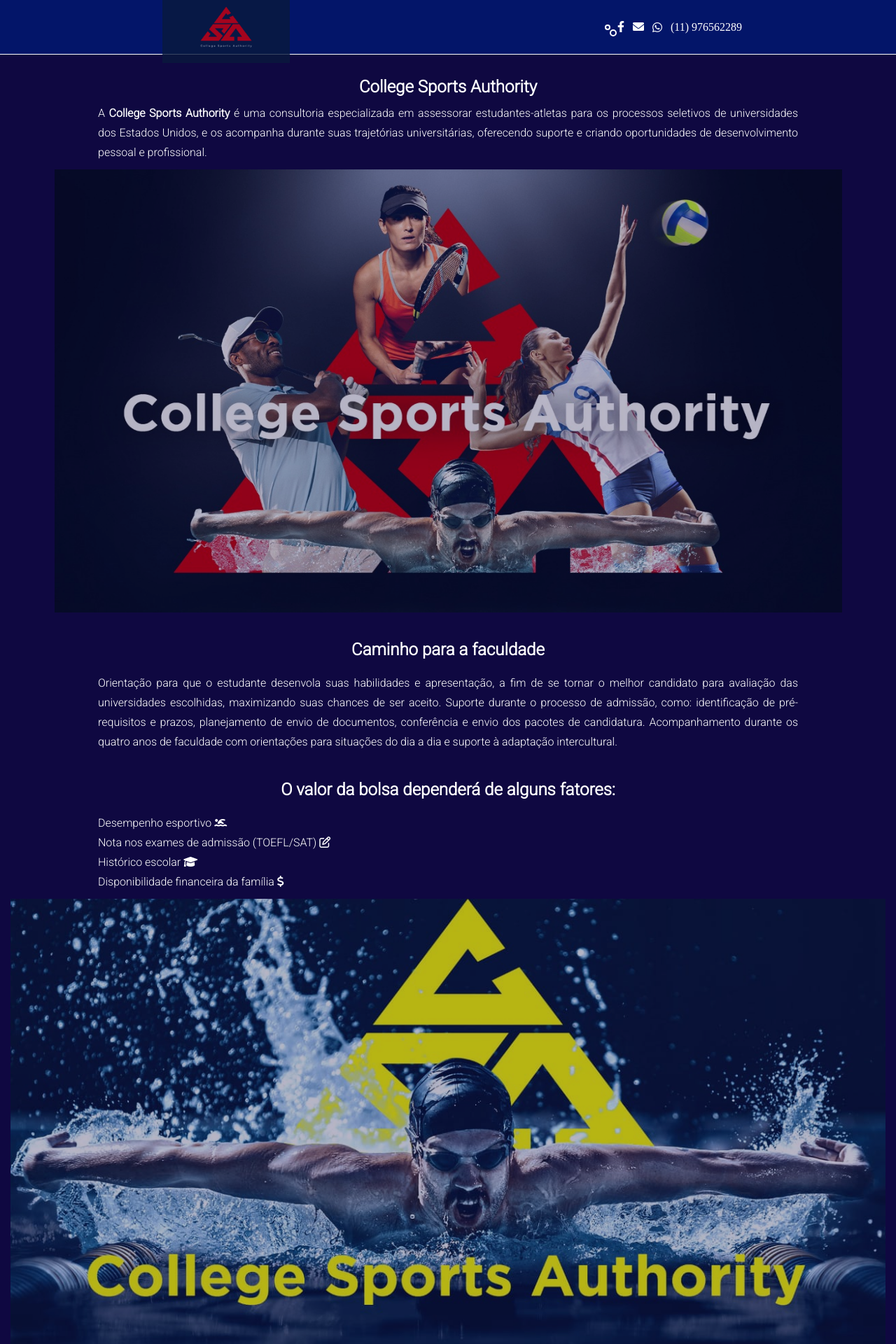
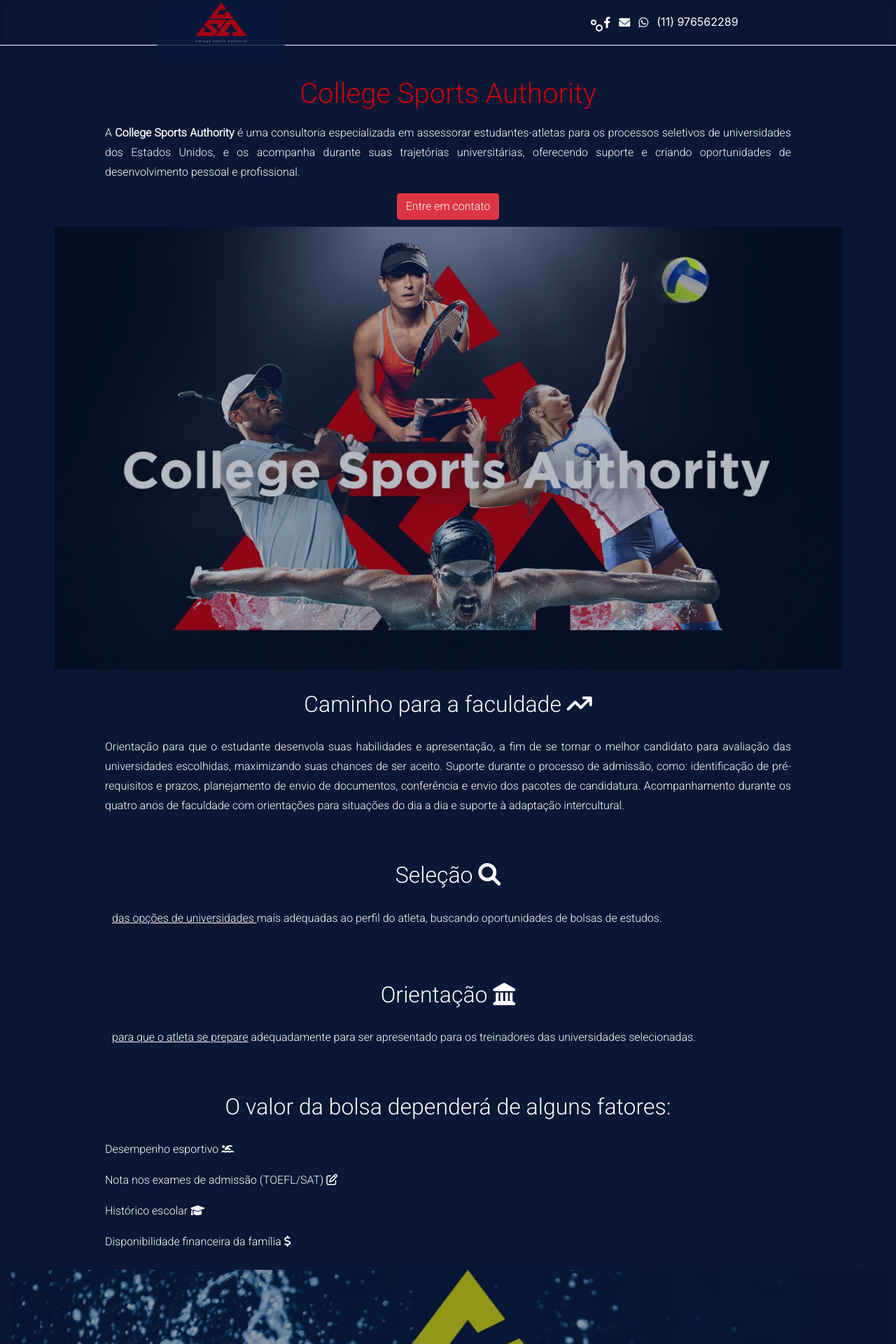
Before and after one commit to fdzanette/newcsasite, a PHP site: page / in a window 1280 px wide. Shown: the top 1920 px of the page at 70% size. Run offline with PHP 8.4, Linux system fonts and the light colour scheme; some libraries are stand-ins or nearby versions.

Commit message:
add button, change background color, add more text

```diff
--- a/index.html
+++ b/index.html
@@ -10,6 +10,7 @@
     <title>College Sports Authority</title>
     <link rel="stylesheet" type="text/css" href="style.css">
     <link rel="shortcut icon" href="/images/favicon.ico" type="image/x-icon" />
+    <link rel="stylesheet" href="https://cdn.jsdelivr.net/npm/bootstrap@4.0.0/dist/css/bootstrap.min.css" integrity="sha384-Gn5384xqQ1aoWXA+058RXPxPg6fy4IWvTNh0E263XmFcJlSAwiGgFAW/dAiS6JXm" crossorigin="anonymous">
     <link rel="stylesheet" href="https://cdnjs.cloudflare.com/ajax/libs/font-awesome/4.7.0/css/font-awesome.min.css">
     <script src='https://kit.fontawesome.com/a076d05399.js' crossorigin='anonymous'></script>
     <link href='https://unpkg.com/css.gg@2.0.0/icons/css/instagram.css' rel='stylesheet'>
@@ -40,16 +41,27 @@
           <p class="conteudo-principal-paragrafo">A <strong>College Sports Authority</strong> é uma consultoria especializada em assessorar estudantes-atletas para os
               processos seletivos de universidades dos Estados Unidos, e os acompanha durante suas trajetórias universitárias, oferecendo suporte
               e criando oportunidades de desenvolvimento pessoal e profissional.</p>
+          <div class="text-center">
+          <a href="mailto:gustavo@csauthority.com.br" type="button" class="btn btn-danger">Entre em contato</a>
+          </div>
         </div>
         <div class="logo-img">
           <img class="img-body" src="/images/IMG-20190516-WA0014.jpg" alt="CSA Sports">
         </div>
         <div class="conteudo-secundario">
-          <h2 class="conteudo-secundario-titulo">Caminho para a faculdade</h2>
+          <h2 class="conteudo-secundario-titulo">Caminho para a faculdade <i class="fa-solid fa-arrow-trend-up"></i></h2>
           <p class="conteudo-secundario-paragrafo">Orientação para que o estudante desenvola suas habilidades e apresentação, a fim de se tornar o melhor candidato para avaliação
           das universidades escolhidas, maximizando suas chances de ser aceito. Suporte durante o processo de admissão, como: identificação de pré-requisitos
           e prazos, planejamento de envio de documentos, conferência e envio dos pacotes de candidatura. Acompanhamento durante os quatro anos de faculdade com
           orientações para situações do dia a dia e suporte à adaptação intercultural.</p>
+        </div>
+        <div class="selec-orient">
+          <h2>Seleção <i class="fa-solid fa-magnifying-glass"></i></h2>
+          <p><u>das opções de universidades </u>mais adequadas ao perfil do atleta, buscando oportunidades de bolsas de estudos.</p>
+        </div>
+        <div class="selec-orient">
+          <h2>Orientação <i class="fa-solid fa-landmark"></i></h2>
+          <p><u>para que o atleta se prepare</u> adequadamente para ser apresentado para os treinadores das universidades selecionadas.</p>
         </div>
         <div class="conteudo-terciario">
           <h2 class="conteudo-terciario-titulo">O valor da bolsa dependerá de alguns fatores:</h2>
@@ -65,7 +77,9 @@
           <h2 class="conteudo-quarto-titulo">Vantagens de fazer faculdade nos EUA:</h2>
           <p class="conteudo-quarto-itens">Líder de sistema de ensino, com universidades conhecidas em nível mundial.<div id="tick-mark"></div></p>
           <p class="conteudo-quarto-itens">Universidades com os melhores recursos para desenvolver o seu talento.<div id="tick-mark"></div></p>
+          <p class="conteudo-quarto-itens">Maior facilidade de acesso ao mercado de trabalho, graças ao prestígio das universidades e à experiência internacional.<div id="tick-mark"></div></p>
           <p class="conteudo-quarto-itens">Bolsas por meio de prática de esportes.<div id="tick-mark"></div></p>
+          <p class="conteudo-quarto-itens">Experiência única no país mais aberto e desenvolvido do mundo.<div id="tick-mark"></div></p>
           <p class="conteudo-quarto-itens">Domínio do inglês, o idioma mais importante do mundo.<div id="tick-mark"></div></p>
         </div>
       </section>
--- a/style.css
+++ b/style.css
@@ -4,9 +4,14 @@
 * {
   margin: 0;
   padding: 0;
-  /*box-sizing: border-box;*/
-  text-decoration: none;
+  /*box-sizing: border-box;
+  text-decoration: none;*/
   line-height: 28px;
+  background: rgba(10,23,53,255);
+}
+
+p > strong  {
+  font-weight: bold;
 }
 
 .gg-instagram {
@@ -47,9 +52,10 @@
 
 body {
   font-size: 100%;
-  background: rgb(15,8,65);
-  background: linear-gradient(90deg, rgba(15,8,65,1) 100%, rgba(98,0,255,1) 100%, rgba(53,53,148,1) 100%);
-}
+  background: rgba(10,23,53,255);
+ /* background: linear-gradient(90deg, rgba(15,8,65,1) 100%, rgba(98,0,255,1) 100%, rgba(53,53,148,1) 100%);
+*/}
+
 
 .cabecalho {
   display: flex;
@@ -60,7 +66,7 @@
   border-bottom: solid 0.01px white;
   transition: height .1s;
   height: 65px;
-  background: #031569;
+  background: #091531;
   position: fixed;
   top: 0;
   width: 100%;
@@ -98,8 +104,9 @@
   object-fit: cover;
 }
 
-.social-link > p {
-  margin-left: -50px;
+
+p.social-link {
+  margin-top: 14px;
 }
 
 .conteudo {
@@ -143,6 +150,7 @@
   width: 100%;
   margin: auto;
   background-size: cover;
+  opacity: 0.8;
 }
 
 .conteudo-principal-imagem {
@@ -154,6 +162,7 @@
 .conteudo-principal-titulo {
   padding: 10px;
   text-align: center;
+  color: #ca000a;
 }
 
 .conteudo-secundario {
@@ -164,6 +173,19 @@
 }
 
 .conteudo-secundario-titulo {
+  padding: 20px;
+  text-align: center;
+}
+
+.selec-orient {
+  padding: 20px;
+  text-align: center;
+  width: 80%;
+  margin: auto;
+  text-align: justify;
+}
+
+.selec-orient h2 {
   padding: 20px;
   text-align: center;
 }
```
